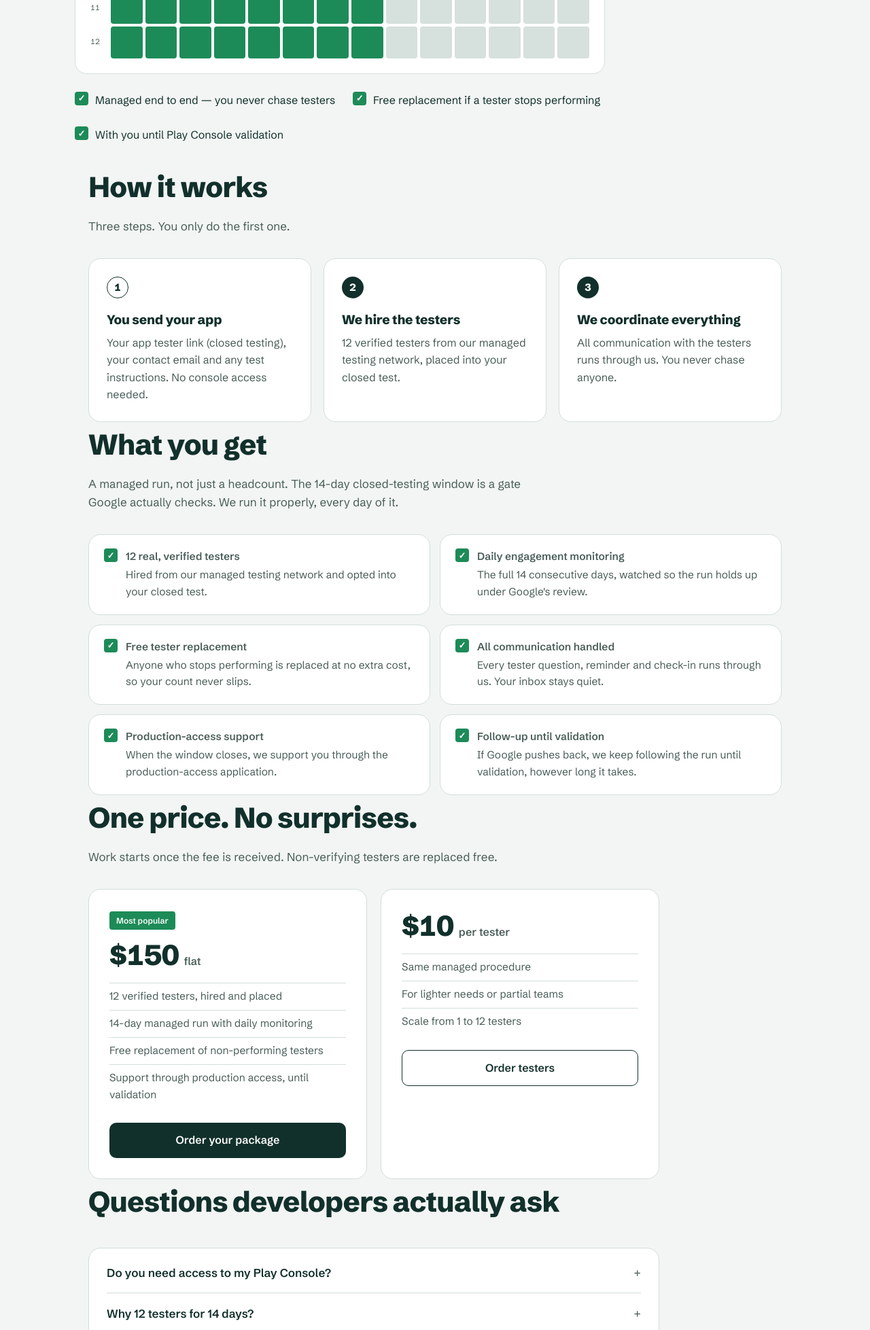
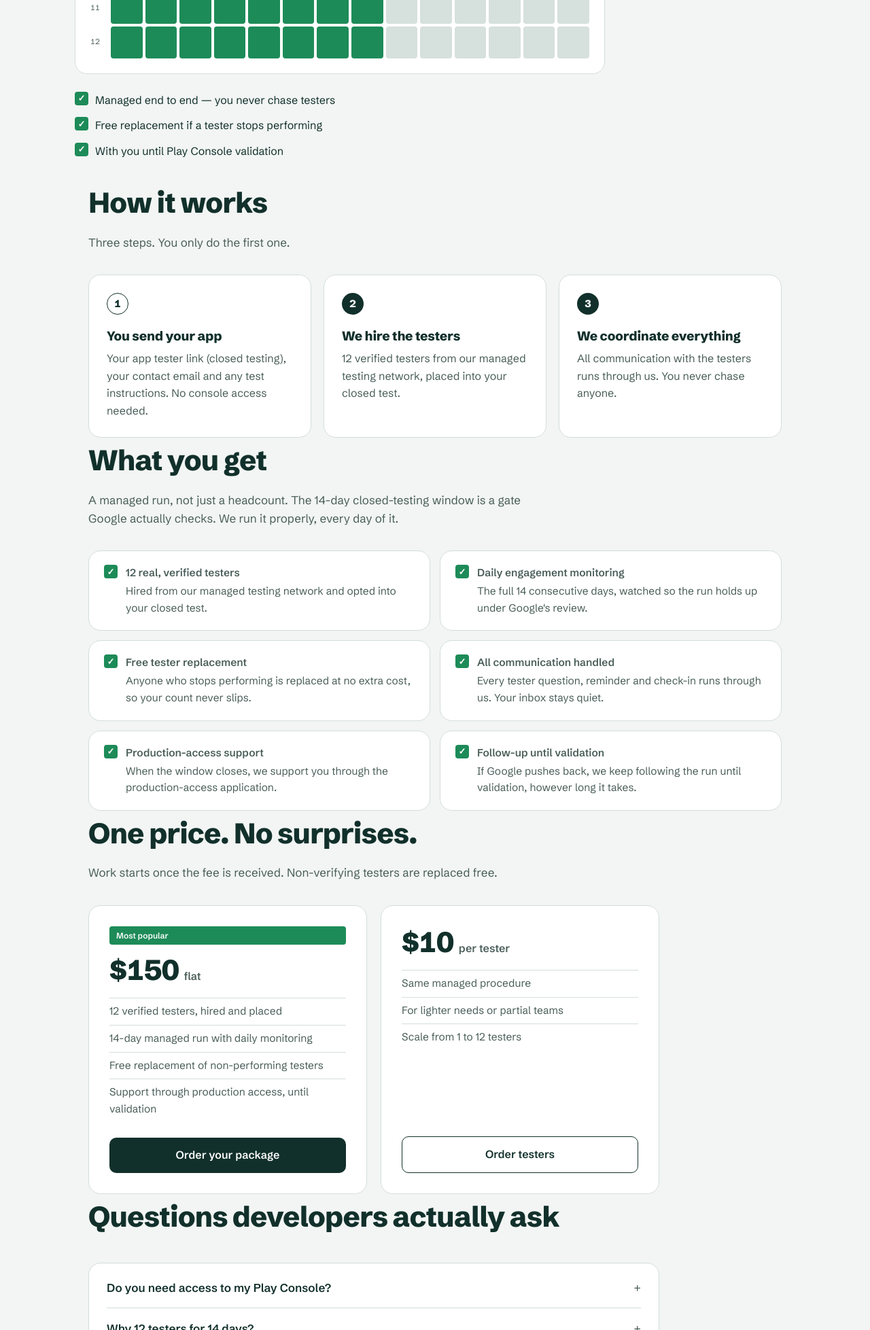
Before and after one commit to saidi-art/12-play-testers, a plain HTML site: page index.html in a window 1280 px wide. Shown: the part 1132-3089 px from the top of the page at 68% size. Drawn offline with Linux system fonts and the light colour scheme.

Commit message:
Polish: stacked hero points, aligned plan buttons, even section spacing

```diff
--- a/index.html
+++ b/index.html
@@ -42,10 +42,10 @@ h1{font-size:clamp(36px,7vw,68px);font-weight:800;letter-spacing:-.02em;line-hei
 @keyframes fill{from{background:var(--up)}to{background:var(--done)}}
 @keyframes fillr{from{background:var(--up)}to{background:var(--repl)}}
 @media (prefers-reduced-motion:reduce){.cell-a,.cell-r{animation:none}}
-.hero-points{display:flex;gap:26px;flex-wrap:wrap;margin:26px 0 0;padding:0;list-style:none}
+.hero-points{display:flex;flex-direction:column;gap:12px;margin:26px 0 0;padding:0;list-style:none}
 .hero-points li{display:flex;align-items:flex-start;gap:10px;font-size:16px;color:var(--ink)}
 .tick{display:inline-flex;flex:none;width:20px;height:20px;border-radius:4px;background:var(--done);color:#fff;font-size:13px;font-weight:600;align-items:center;justify-content:center}
-section{padding:58px 0 8px}
+section{padding:64px 0 12px}
 h2{font-size:clamp(28px,4.5vw,42px);font-weight:800;letter-spacing:-.02em;margin:0 0 10px}
 .sub{color:var(--slate);max-width:640px;margin:0 0 34px}
 .steps{display:grid;grid-template-columns:repeat(3,1fr);gap:18px}
@@ -60,13 +60,13 @@ h2{font-size:clamp(28px,4.5vw,42px);font-weight:800;letter-spacing:-.02em;margin
 .item .t{font-weight:600;display:block;margin-bottom:2px}
 .item p{margin:0;color:var(--slate);font-size:15.5px}
 .plans{display:grid;grid-template-columns:repeat(2,1fr);gap:20px;max-width:840px}
-.plan{background:var(--sheet);border:1px solid var(--rule);border-radius:18px;padding:30px}
+.plan{background:var(--sheet);border:1px solid var(--rule);border-radius:18px;padding:30px;display:flex;flex-direction:column}
 .tag{display:inline-block;background:var(--done);color:#fff;font-size:12px;font-weight:600;padding:4px 10px;border-radius:4px;margin-bottom:14px}
 .price{font-size:clamp(34px,5vw,42px);font-weight:800;letter-spacing:-.02em;font-variant-numeric:tabular-nums;line-height:1.1}
 .price small{font-size:16px;font-weight:600;color:var(--slate);letter-spacing:0}
 .plan ul{margin:18px 0 22px;padding:0;list-style:none}
 .plan li{padding:7px 0;border-top:1px solid var(--rule);color:var(--slate);font-size:15.5px}
-.plan .btn{display:block;text-align:center}
+.plan .btn{display:block;text-align:center;margin-top:auto}
 .fine{color:var(--slate);font-size:14px;margin:18px 0 0;max-width:840px}
 .faq{max-width:840px;background:var(--sheet);border:1px solid var(--rule);border-radius:18px;padding:6px 26px}
 details{border-top:1px solid var(--rule);padding:16px 0}
```
